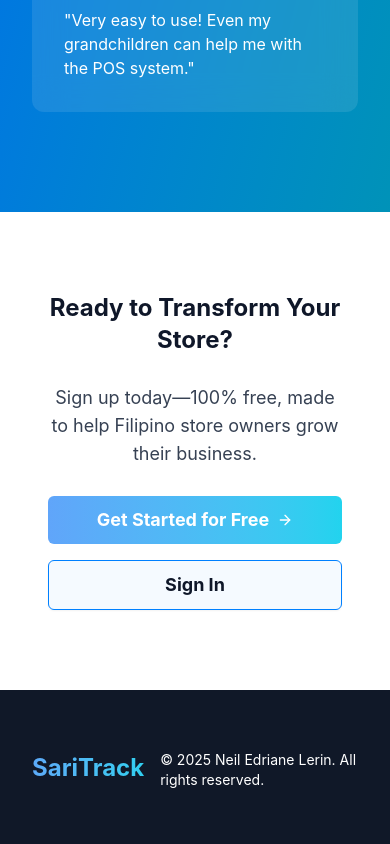
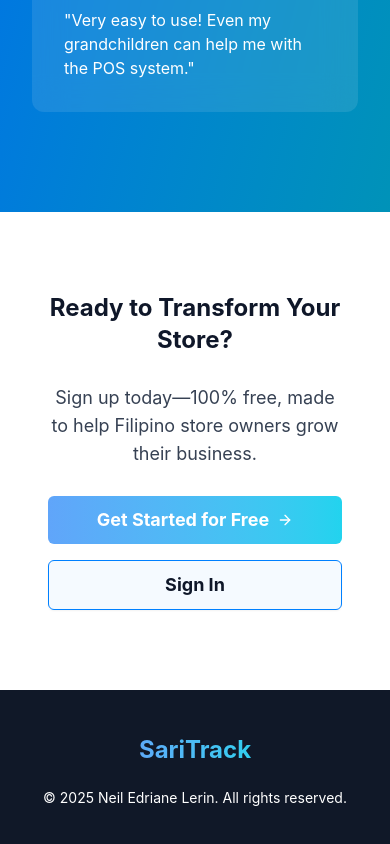
Before and after one commit to neillerin99/sari-track-frontend, a React (Vite) app: page / in a window 390 px wide. Shown: the part 4564-5408 px from the top of the page. Built offline with nearby package versions, Linux system fonts and the light colour scheme.

Commit message:
fix: footer mobile responsiveness

```diff
--- a/src/features/common/sections/Footer.tsx
+++ b/src/features/common/sections/Footer.tsx
@@ -6,8 +6,7 @@
   const navigate = useNavigate();
   return (
     <footer className="min-h-40 bg-gray-900 dark:bg-black text-white transition-colors duration-300 w-full flex items-center">
-      <Wrapper className="flex flex-col">
-        <div className="flex justify-between">
+      <Wrapper className="flex sm:flex-row flex-col justify-between items-center gap-5">
         <Button
           className="text-2xl font-bold bg-linear-to-r from-(--text-gradient-from) to-(--text-gradient-to) dark:from-(--text-gradient-from) dark:to-(--text-gradient-to) bg-clip-text text-transparent cursor-pointer"
           onClick={() =>
@@ -22,7 +21,6 @@
           &copy; {new Date().getFullYear()} Neil Edriane Lerin. All rights
           reserved.
         </p>
-        </div>
       </Wrapper>
     </footer>
   );
```
Lines whose indentation alone changed are shown as unchanged.
